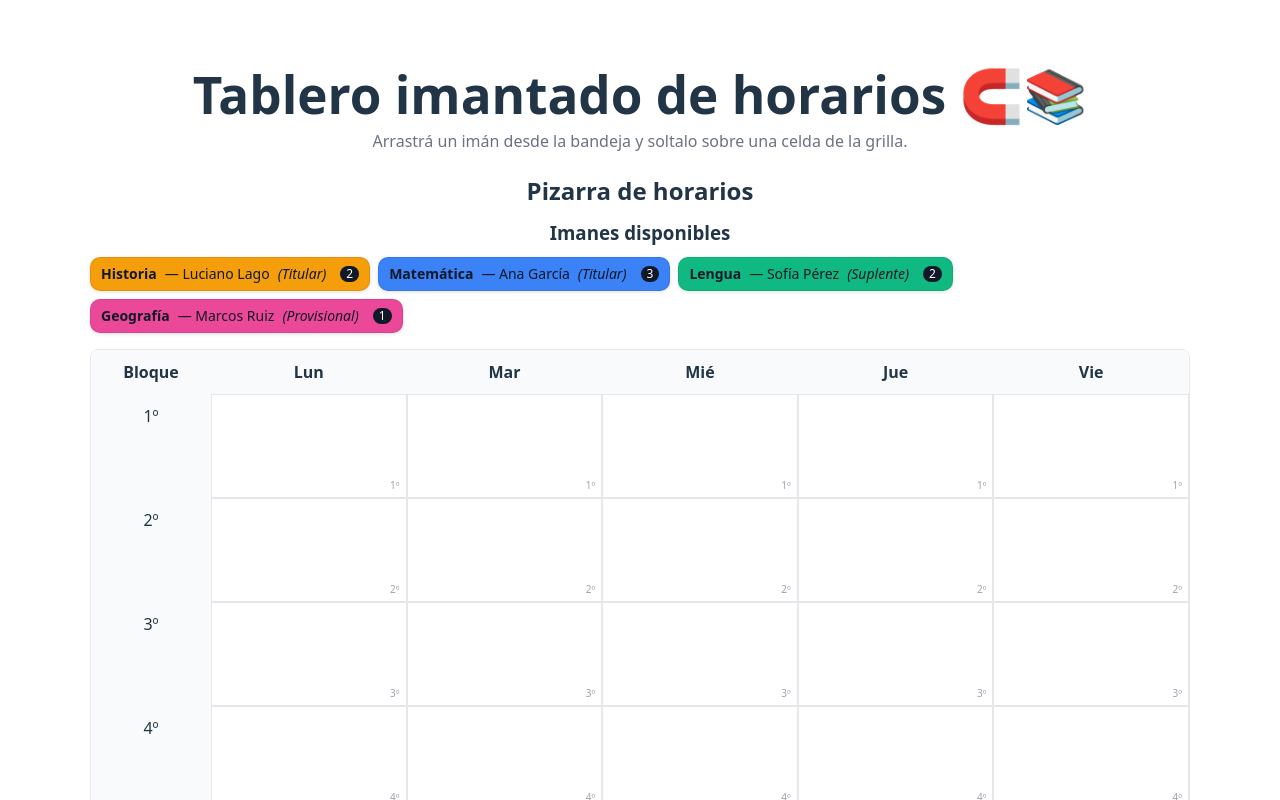
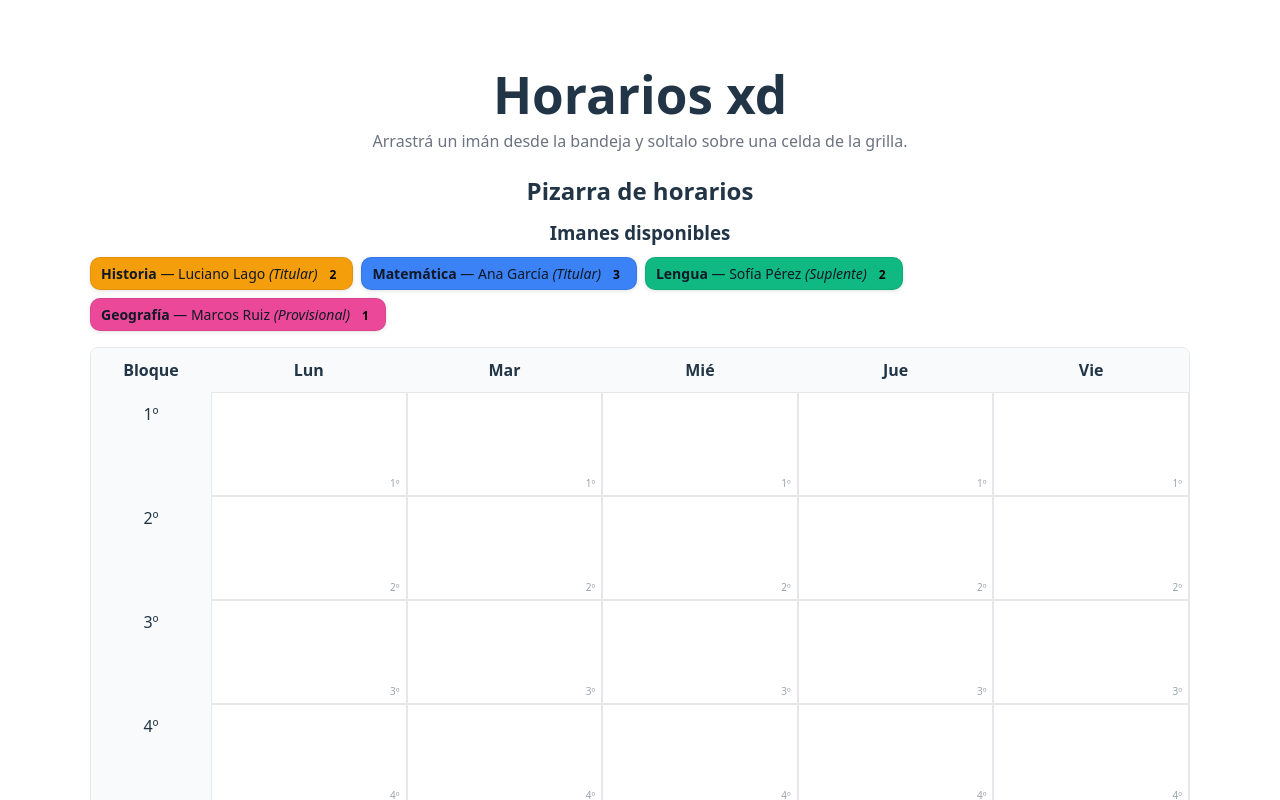
Before and after one commit to Juanfle/Tablero-imantado, a React (Vite) app: page / in a window 1280 px wide. Shown: the top 800 px of the page. Built offline with nearby package versions, Linux system fonts and the light colour scheme.

Commit message:
Add mod grid no expand

```diff
--- a/src/App.tsx
+++ b/src/App.tsx
@@ -5,7 +5,7 @@ import Tablero from './components/tablero';
 function App() {
   return (
     <div style={{ maxWidth: 1100, margin: '30px auto', padding: '0 16px' }}>
-    <h1 style={{ marginBottom: 6 }}>Tablero imantado de horarios 🧲📚</h1>
+    <h1 style={{ marginBottom: 6 }}>Horarios xd</h1>
     <p style={{ marginTop: 0, color: '#6b7280' }}>
     Arrastrá un imán desde la bandeja y soltalo sobre una celda de la grilla.
     </p>
--- a/src/components/iman.tsx
+++ b/src/components/iman.tsx
@@ -19,13 +19,14 @@ function ImanContent({ iman, restantes }: BaseProps) {
             style={{
                 marginLeft: 6,
                 fontSize: 12,
-                background: '#111827',
-                color: '#fff',
-                borderRadius: 999,
-                padding: '2px 6px',
-                lineHeight: 1,
+                color: 'black',
+                fontWeight: 'bold',
+                padding: '1px 6px',
+                lineHeight: 1
             }}
-        >{ restantes }</span>
+            >
+                {restantes}
+        </span>
       )}
     </>
   );
@@ -44,9 +45,15 @@ export function ImanStatic({ iman, restantes }: BaseProps) {
         border: '1px solid rgba(0,0,0,0.08)',
         position: 'relative',
         zIndex: 1,
-        display: 'inline-flex',
         gap: 8,
         alignItems: 'center',
+        maxWidth: '100%',               // no se pasa del ancho de la celda
+        overflow: 'hidden',             // corta exceso
+        textOverflow: 'ellipsis',       // agrega “…” si no entra
+        display: '-webkit-box',
+        WebkitLineClamp: 2,
+        WebkitBoxOrient: 'vertical',
+        whiteSpace: 'normal',
     };
     return <div style={style}><ImanContent iman={iman} restantes={restantes} /></div>;
 }
@@ -68,9 +75,15 @@ function DraggableIman({ iman, restantes, dragId }: DraggableProps) {
         border: '1px solid rgba(0,0,0,0.08)',
         position: 'relative',
         zIndex: isDragging ? 9999 : 1,
-        display: 'inline-flex',
         gap: 8,
         alignItems: 'center',
+        maxWidth: '100%',               // no se pasa del ancho de la celda
+        overflow: 'hidden',             // corta exceso
+        textOverflow: 'ellipsis',       // agrega “…” si no entra
+        display: '-webkit-box',
+        WebkitLineClamp: 2,
+        WebkitBoxOrient: 'vertical',
+        whiteSpace: 'normal',
     };
 
     return (
--- a/src/components/tablero.tsx
+++ b/src/components/tablero.tsx
@@ -3,13 +3,14 @@ import { useMemo, useState } from 'react';
 import {
     DndContext,
     useDroppable,
+    DragOverlay,
     PointerSensor,
     useSensor,
     useSensors,
 } from '@dnd-kit/core';
-import type { DragEndEvent } from '@dnd-kit/core';
+import type { DragEndEvent, DragStartEvent } from '@dnd-kit/core';
 import { BLOQUES, DIAS } from '../data';
-import type { Dia, Bloque } from '../types';
+import type { Dia, Bloque, Iman as ImanModel } from '../types';
 import { useTableroStore } from '../store/useTableroStore';
 import Iman from './iman';
 
@@ -25,12 +26,17 @@ function Celda({
     const id = `${dia}|${bloque}`;
     const { setNodeRef, isOver } = useDroppable({ id });
 
+    const CELL_HEIGHT = 86; // ajustá si querés
+
     const style: CSSProperties = {
-        minHeight: 86,
+        height: CELL_HEIGHT,          // <- altura fija
         border: '1px solid #e5e7eb',
         background: isOver ? '#fef3c7' : '#fff',
         padding: 8,
         position: 'relative',
+        overflow: 'hidden',           // <- NO permite que el contenido la agrande
+        display: 'flex',              // <- para centrar contenido
+        alignItems: 'center'
     };
 
     return (
@@ -73,8 +79,20 @@ export default function Tablero() {
     };
 
     const bandeja = imanes.filter((i) => restantesDe(i.id) > 0);
+    const [activeIman, setActiveIman] = useState<ImanModel | null>(null);
+
+    const onDragStart = (e: DragStartEvent) => {
+        const activeId = String(e.active.id);
+        const imanId = activeId.startsWith('placed:')
+            ? activeId.split(':')[1].split('|')[0]
+            : activeId;
+
+        const iman = imanes.find(i => i.id === imanId) ?? null;
+        setActiveIman(iman);
+        };
 
         const onDragEnd = (e: DragEndEvent) => {
+        setActiveIman(null);
         const activeId = String(e.active.id);
         const overId = e.over?.id as string | undefined;
         if (!overId) return;
@@ -89,7 +107,6 @@ export default function Tablero() {
         const [, payload] = activeId.split(':');
         const [/*imanId*/, fromDia, fromBloque] = payload.split('|') as [string, Dia, Bloque];
         const [toDia, toBloque] = overId.split('|') as [Dia, Bloque];
-
         const { ok, reason } = moverIman(fromDia, fromBloque, toDia, toBloque);
         setMensaje(ok ? null : reason ?? null);
     };
@@ -121,7 +138,7 @@ export default function Tablero() {
                 </div>
             )}
 
-        <DndContext sensors={sensors} onDragEnd={onDragEnd}>
+        <DndContext sensors={sensors} onDragStart={onDragStart} onDragEnd={onDragEnd}>
                 {/* Bandeja de imanes con módulos restantes */}
                 <section style={{ marginBottom: 16 }}>
                     <h3 style={{ margin: '10px 0' }}>Imanes disponibles</h3>
@@ -160,8 +177,7 @@ export default function Tablero() {
                                 return (
                                     <Celda key={`${d}-${b}`} dia={d} bloque={b}>
                                         {iman && (
-                                            <div style={{ display: 'flex', alignItems: 'center', gap: 8 }}>
-                                                {/* draggable con id único por instancia colocada */}
+                                            <>
                                             <Iman
                                                 iman={iman}
                                                 restantes={restantesDe(iman.id)}
@@ -170,10 +186,26 @@ export default function Tablero() {
                                             />
                                            <button
                                             onClick={() => removerImanEn(d as Dia, b as Bloque)}
-                                                    style={{ fontSize: 14, color: '#9ca3af', background: 'transparent', border: 'none', cursor: 'pointer' }}>
+                                            title="Quitar"
+                                            style={{
+                                                position: 'absolute',
+                                                top: 6,
+                                                right: 6,
+                                                width: 18,
+                                                height: 18,
+                                                border: 'none',
+                                                background: 'transparent',
+                                                color: '#9ca3af', // gris clarito
+                                                fontSize: 14,
+                                                fontWeight: 'bold',
+                                                lineHeight: '14px',
+                                                cursor: 'pointer',
+                                                padding: 0,
+                                            }}
+                                            >
                                             ×
                                             </button>
-                                            </div>
+                                            </>
                                         )}
                                     </Celda>
                                 );
@@ -181,6 +213,13 @@ export default function Tablero() {
                         </div>
                     ))}
                 </div>
+                <DragOverlay dropAnimation={null}>
+                {activeIman ? (
+                    <div style={{ zIndex: 99999, pointerEvents: 'none' }}>
+                        <Iman iman={activeIman} restantes={restantesDe(activeIman.id)} />
+                    </div>
+                ) : null}
+            </DragOverlay>
             </DndContext>
         </div>
     );
```
Lines whose indentation alone changed are shown as unchanged.
